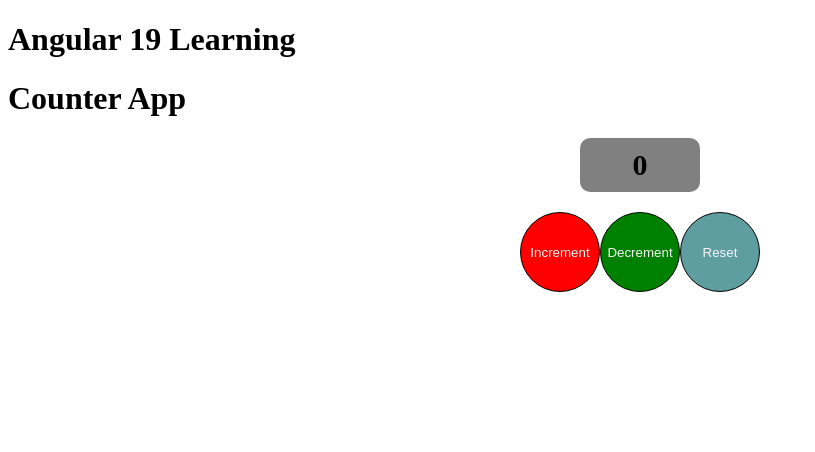
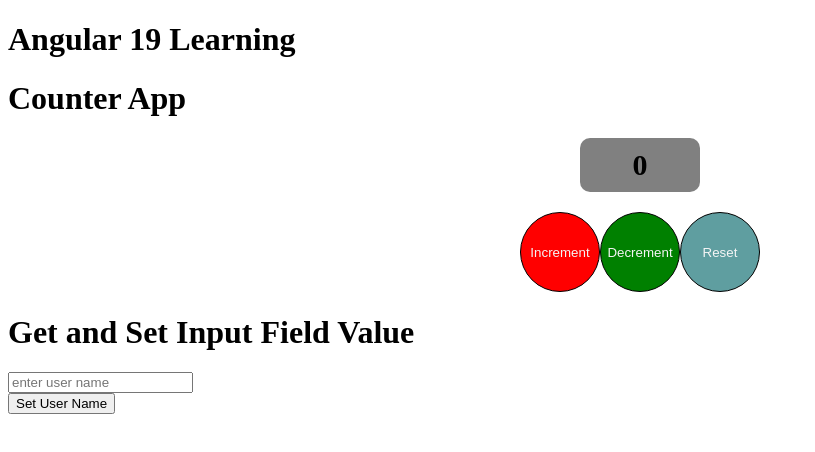
Before and after one commit to ashanwithana/angular-19-tutorial, an Angular app: page / in a window 1280 px wide. Shown: the top 452 px of the page, without its empty margins (0-815 px from the left). Built offline with nearby package versions, Linux system fonts and the light colour scheme.

Commit message:
Add form component for user input handling

```diff
--- a/src/app/app.component.html
+++ b/src/app/app.component.html
@@ -1,2 +1,3 @@
 <h1>Angular 19 Learning</h1>
 <app-counter></app-counter>
+<app-form></app-form>
--- a/src/app/app.component.ts
+++ b/src/app/app.component.ts
@@ -1,9 +1,10 @@
 import { Component } from '@angular/core';
 import { CounterComponent } from "./components/counter/counter.component";
+import { FormComponent } from "./components/form/form.component";
 
 @Component({
   selector: 'app-root',
-  imports: [ CounterComponent],
+  imports: [CounterComponent, FormComponent],
   templateUrl: './app.component.html',
   styleUrl: './app.component.css'
 })
--- /dev/null
+++ b/src/app/components/form/form.component.html
@@ -0,0 +1,5 @@
+<h1>Get and Set Input Field Value</h1>
+<h3>{{userName}}</h3>
+<input value="{{userName}}" (input)="getUserName($event)" type="text" name="" id="" placeholder="enter user name">
+<br>
+<button (click)="setUserName()">Set User Name</button>
--- /dev/null
+++ b/src/app/components/form/form.component.ts
@@ -0,0 +1,18 @@
+import { Component } from '@angular/core';
+
+@Component({
+  selector: 'app-form',
+  imports: [],
+  templateUrl: './form.component.html',
+  styleUrl: './form.component.css',
+})
+export class FormComponent {
+  userName: string = '';
+
+  getUserName(event: Event) {
+    this.userName = (event.target as HTMLInputElement).value;
+  }
+  setUserName() {
+    this.userName = 'Ashan';
+  }
+}
```
Also changed, not shown: src/app/components/form/form.component.css (added), 1 other file (tests, documents, lock files or other folders).
